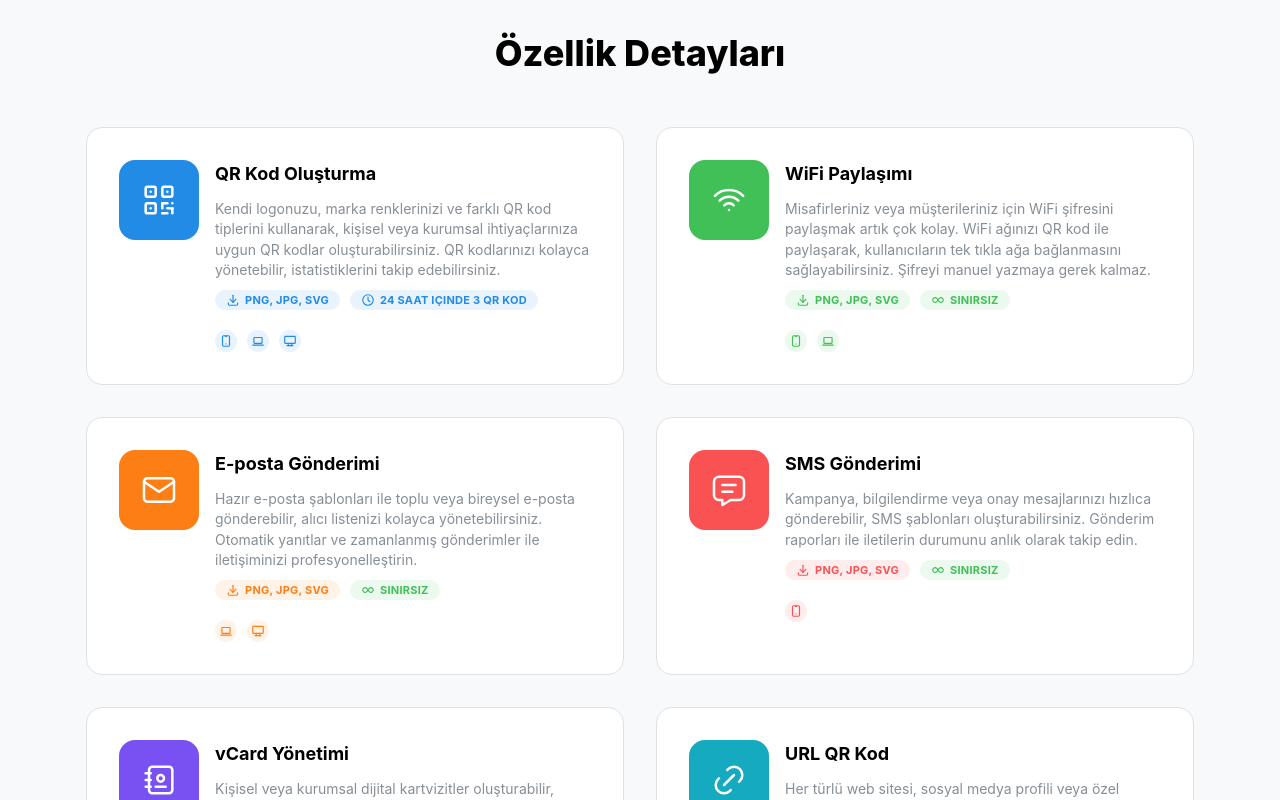
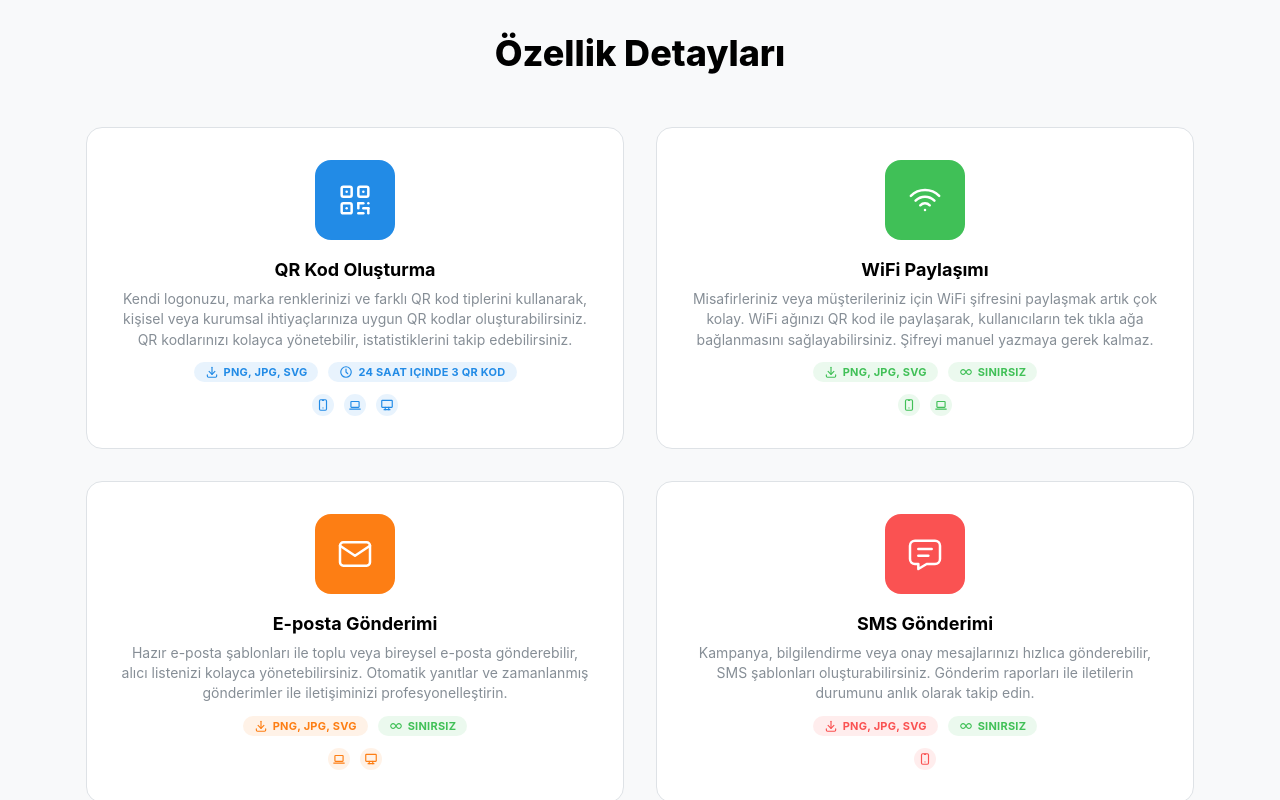
Before and after one commit to tolgabayrakdev/chabit-project, a Next.js app in the folder web/: page / in a window 1280 px wide. Shown: the part 2080-2880 px from the top of the page. Built offline with nearby package versions, Linux system fonts and the light colour scheme.

Commit message:
çzelli kdetay

```diff
--- a/web/app/page.tsx
+++ b/web/app/page.tsx
@@ -410,21 +410,24 @@ export default function Home() {
                     transform: 'translateY(-5px)',
                     boxShadow: '0 10px 20px rgba(0,0,0,0.1)',
                     borderColor: feature.color
-                  }
+                  },
+                  display: 'flex',
+                  flexDirection: 'column',
+                  alignItems: 'center',
+                  textAlign: 'center'
                 }}
               >
-                <Group align="flex-start" wrap="nowrap">
-                  <ThemeIcon size={80} radius="lg" color={feature.color} style={{ flexShrink: 0 }}>
+                {/* En üstte ortalanmış büyük özellik ikonu */}
+                <ThemeIcon size={80} radius="lg" color={feature.color} style={{ marginBottom: 16 }}>
                   <feature.icon style={{ width: rem(40), height: rem(40) }} stroke={1.5} />
                 </ThemeIcon>
-                  <Stack gap="xs" style={{ flex: 1 }}>
-                    <Group>
-                      <Text fw={700} size="lg">{feature.title}</Text>
-                    </Group>
-                    <Text size="sm" c="dimmed">{feature.detail}</Text>
-                    {/* Rozetler sadece QR Kod İstatistikleri dışındaki özelliklerde gösterilecek */}
+                {/* Ortalanmış başlık */}
+                <Text fw={700} size="lg" mb={4}>{feature.title}</Text>
+                {/* Ortalanmış açıklama */}
+                <Text size="sm" c="dimmed" mb={12}>{feature.detail}</Text>
+                {/* Ortalanmış rozetler */}
                 {feature.title !== 'QR Kod İstatistikleri' && (
-                      <Group gap="xs">
+                  <Group gap="xs" justify="center" mb={12}>
                     {feature.title !== 'Link in Bio' && (
                       <Badge leftSection={<IconDownload size={14} />} color={feature.color} variant="light">
                         PNG, JPG, SVG
@@ -441,14 +444,13 @@ export default function Home() {
                     )}
                   </Group>
                 )}
-                    <Group gap="xs" mt="xs">
+                {/* En altta ortalanmış cihaz ikonları */}
+                <Group gap="xs" justify="center" mt="auto">
                   {feature.devices.map((Device, index) => (
                     <ThemeIcon key={index} size="sm" radius="xl" color={feature.color} variant="light">
                       <Device size={14} />
                     </ThemeIcon>
                   ))}
-                    </Group>
-                  </Stack>
                 </Group>
               </Paper>
             ))}
```
Also changed, not shown: 1 other file (tests, documents, lock files or other folders). Lines whose indentation alone changed are shown as unchanged.
